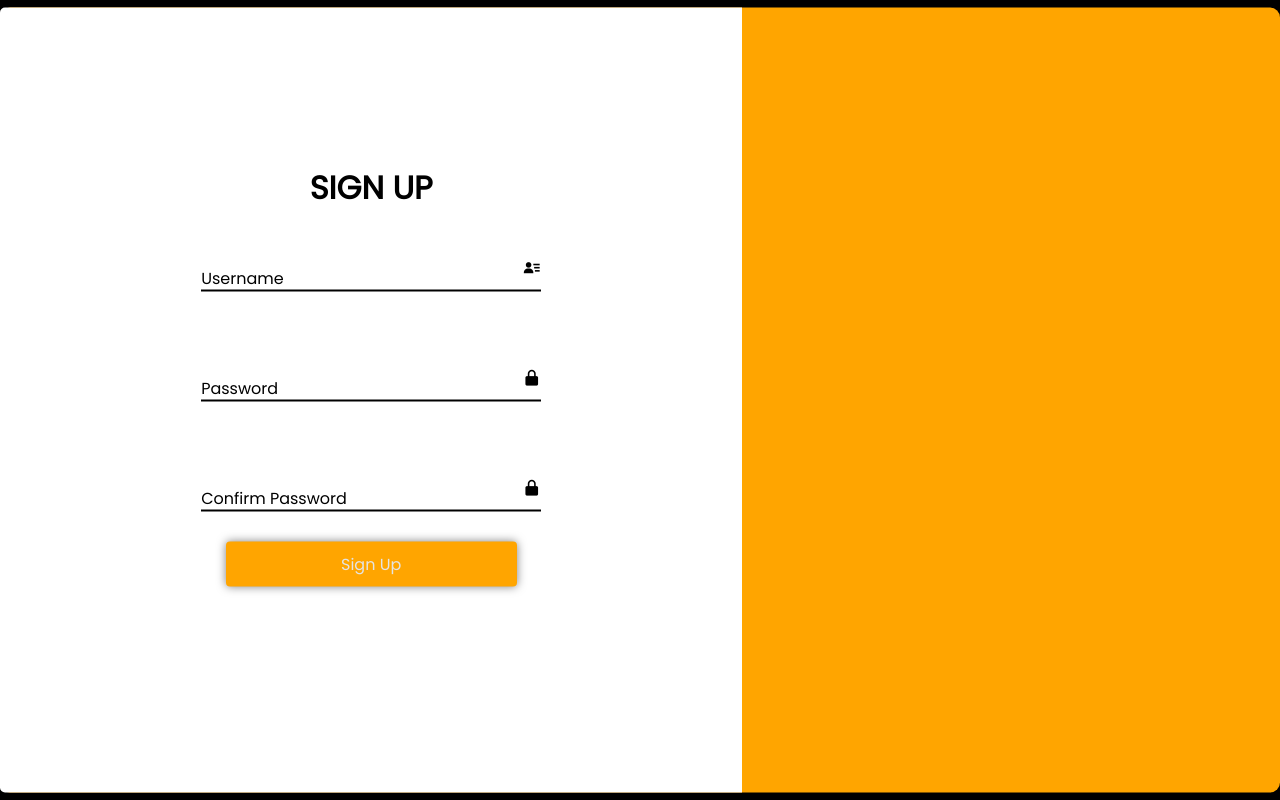
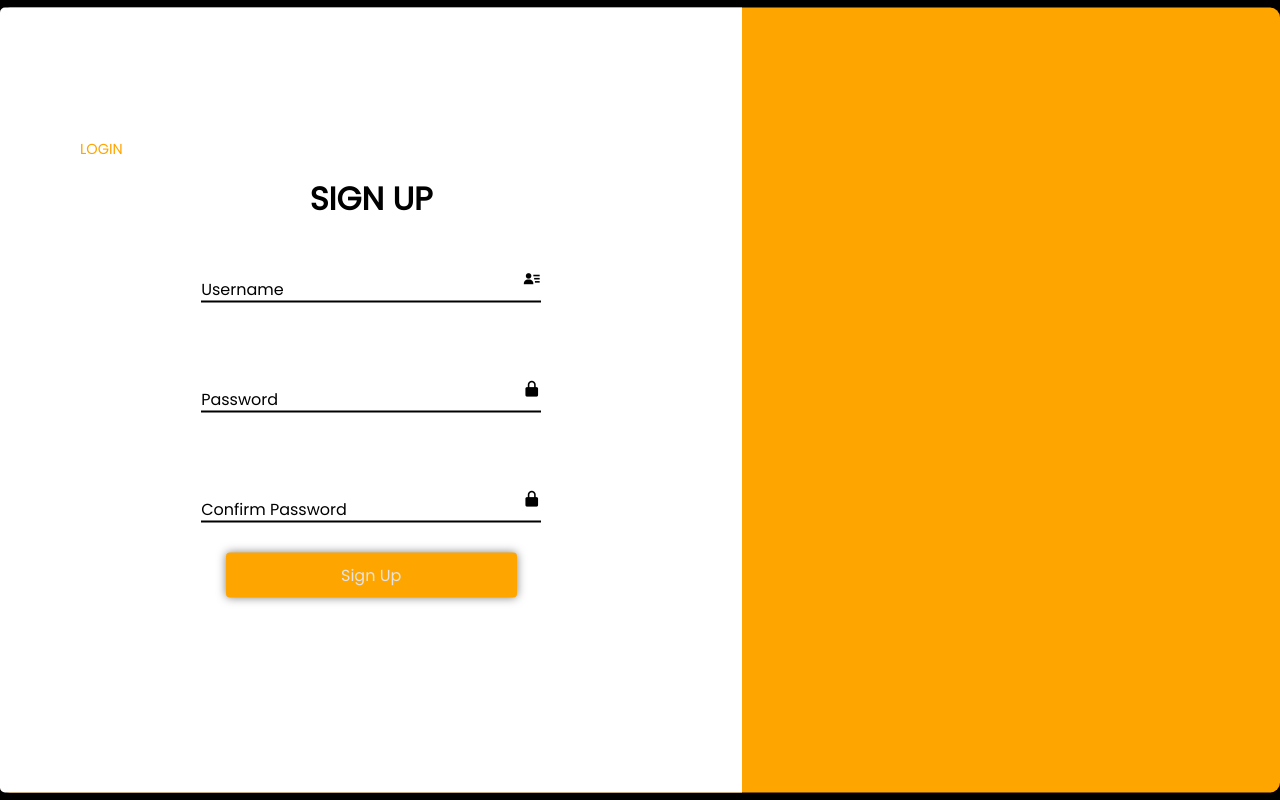
Before and after one commit to notdredre/RecipeTracker, a Flask app: page /signup in a window 1280 px wide. Run offline with Flask 3, Linux system fonts and the light colour scheme.

Commit message:
Update signup.html

```diff
--- a/App/templates/signup.html
+++ b/App/templates/signup.html
@@ -7,10 +7,14 @@
     <link rel="stylesheet" href="{{ url_for('static', filename='loginStyle.css') }}">
     <link href='https://unpkg.com/boxicons@2.1.4/css/boxicons.min.css' rel='stylesheet'>
     <link href='https://fonts.googleapis.com/css?family=Poppins' rel='stylesheet'>
+
 </head>
 <body>
     <div class="container">
         <div class="content">
+            <div class="create">
+                <a href="{{ url_for('auth_views.login_page') }}">LOGIN</a>
+            </div>
             <div class="form-box signup">
                 <form action='/signup' method="post">
                     <h2>SIGN UP</h2>
```
